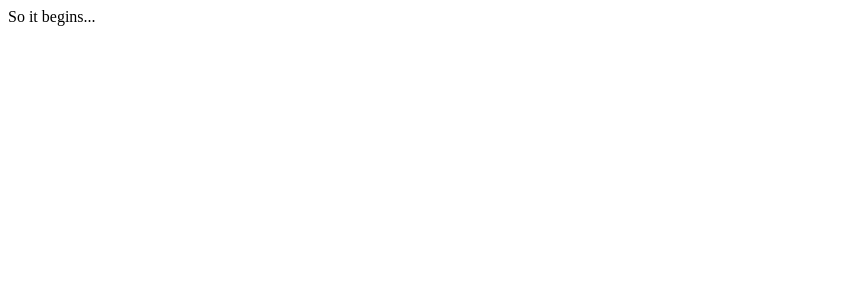
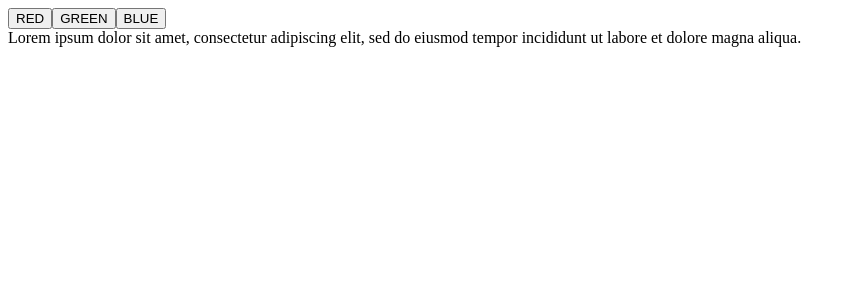
Before and after one commit to 30isnottoolate/wysiwyg-editor, a React app: page / in a window 1280 px wide. Shown: the top 300 px of the page, without its empty margins (0-856 px from the left). Built offline with nearby package versions, Linux system fonts and the light colour scheme.

Commit message:
Add basic elements and an onSelect handler

```diff
--- a/src/components/App.tsx
+++ b/src/components/App.tsx
@@ -1,10 +1,32 @@
-import React from "react";
+import React, { useState, useRef, useEffect } from "react";
 
 const App: React.FC = () => {
+    const [content, setContent] = useState(`Lorem ipsum dolor sit amet, consectetur adipiscing elit, sed do eiusmod tempor incididunt ut labore et dolore magna aliqua.`);
+
+    const editorRef = useRef<HTMLDivElement>(null);
+
+    useEffect(() => {
+        if (!editorRef.current) return;
+        else editorRef.current.innerHTML = content;
+    }, []);
+
+    const handleSelection = () => {
+        let sel = document.getSelection();
+        console.log("selection: " + sel);
+    }
+
     return (
-        <div>
-            So it begins...
-        </div>
+        <>
+            <button>RED</button>
+            <button>GREEN</button>
+            <button>BLUE</button>
+            <div
+                ref={editorRef}
+                contentEditable="true"
+                style={{ whiteSpace: "pre-wrap" }}
+                onInput={(event) => setContent(event.currentTarget.innerHTML)}
+                onSelect={handleSelection} />
+        </>
     )
 }
 
```
